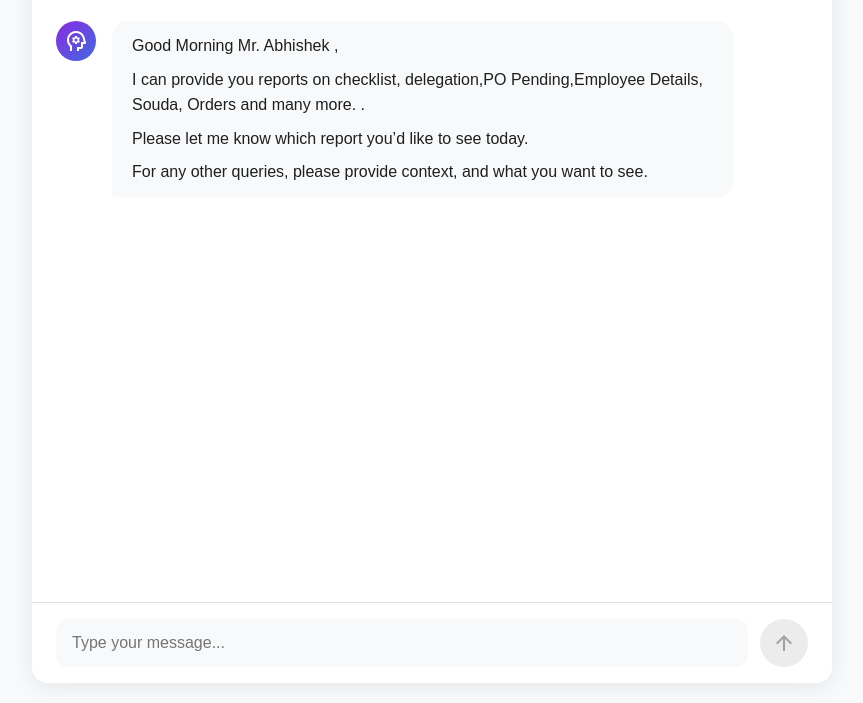
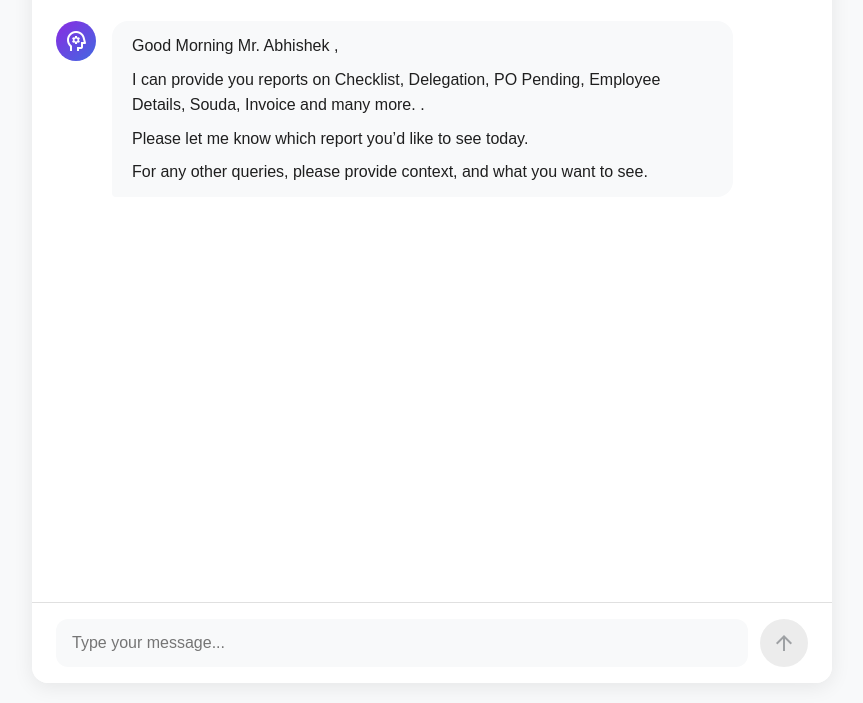
Before and after one commit to InternsatBotivate/SKAChatbot, a plain HTML site: page index.html in a window 1280 px wide. Shown: the part 97-800 px from the top of the page, without its empty margins (208-1071 px from the left). Drawn offline with nearby package versions, Linux system fonts and the light colour scheme; a web font is replaced by a local one.

Commit message:
Fix typo in report list in index.html

```diff
--- a/index.html
+++ b/index.html
@@ -495,7 +495,7 @@
 
             return `
                 <p>Good ${timeOfDay} Mr.${directorName} ,</p>
-                <p>I can provide you reports on checklist, delegation,PO Pending,Employee Details, Souda, Orders and many more. .</p>
+                <p>I can provide you reports on Checklist, Delegation, PO Pending, Employee Details, Souda, Invoice and many more. .</p>
                 <p>Please let me know which report you’d like to see today.</p>
                 <p>For any other queries, please provide context, and what you want to see.</p>
             `;
```
